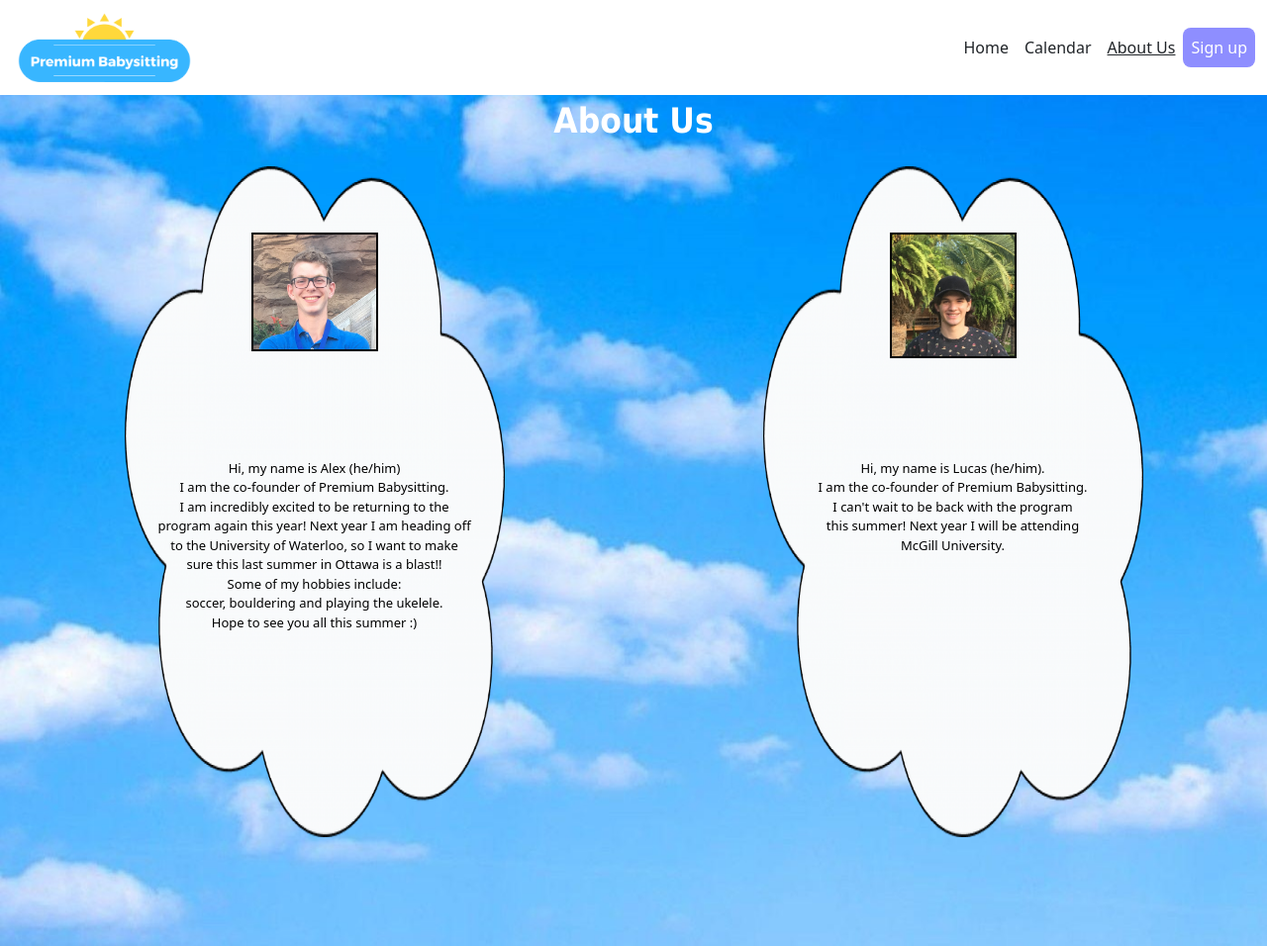
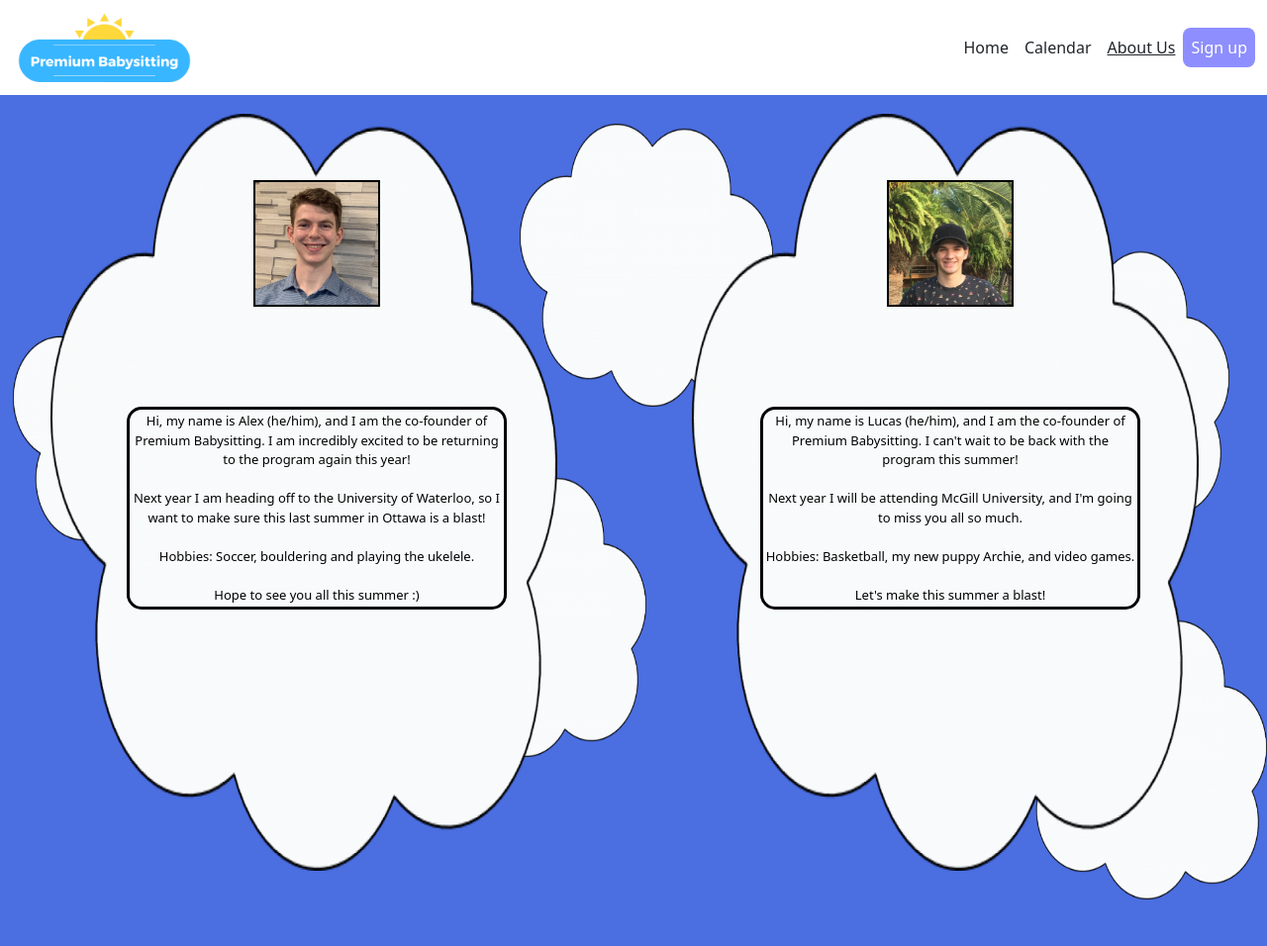
Before and after one commit to alexcholmsky/PB_Camp_Website, a Django app: page /aboutus/ in a window 1280 px wide. Shown: the whole page at 99% size. Run offline with Django 3.2, Linux system fonts and the light colour scheme; some libraries are stand-ins or nearby versions.

Commit message:
Animations done

```diff
--- a/schedule/static/schedule/css/base.css
+++ b/schedule/static/schedule/css/base.css
@@ -75,8 +75,8 @@
     }
 
     to {
-        height: 71vh;
-        width: 30vw;
+        height: 80vh;
+        width: 40vw;
         top: 2vh;
     }
 }
@@ -135,7 +135,7 @@
         opacity: 0;
     }
 
-    50% {
+    90% {
         opacity: 0;
     }
 
@@ -169,15 +169,15 @@
 
     display: grid;
     grid-template-columns: repeat(2, 1fr);
-    gap: 10px;
     grid-auto-rows: minmax(100px, auto);
-    height:72vh;
+    height:100%;
+
     /* position: relative; */
 }
 
 .grid > div {
     text-align: center;
-    padding: 20px 0;
+    padding: 20px;
 
   }
 
@@ -190,8 +190,12 @@
 .profile {
     position: absolute;
     top: 33vh;
+    width: 30vw;
     color: black;
-    font-size: small;
+    font-size: 13px;
+    border: 3px solid black;
+    padding: 2px;
+    border-radius: 15px;
 
 }
 
@@ -213,7 +217,7 @@
     }
 
     to {
-        left: 25vw;
+        left: 70vw;
     }
 }
 
@@ -237,6 +241,7 @@
 #clouds {
     position: absolute;
     overflow: visible;
+
 }
 
 #cloud1{
@@ -284,13 +289,14 @@
 }
 
 #cloud9{
-    left: -59vw;
+    left: -66vw;
     top: 55vh;
 }
 
 #cloud10{
     left: -39vw;
-    top: 35vh;
+    top: 40vh;
+    z-index: -1;
 }
 
 #cloud11{
--- a/schedule/templates/schedule/aboutus.html
+++ b/schedule/templates/schedule/aboutus.html
@@ -1,48 +1,65 @@
 {% extends "schedule/base.html" %}
 {% load static %}
+
 {% block content%}
+<div id='cloudsbackground'>
+    <div id='clouds' class='slide-in'>
+        <img id='cloud1'  class='aclouds' src={% static 'schedule/images/cloud_clipart.png' %}>
+        <img id='cloud2'  class='aclouds ' src={% static 'schedule/images/cloud_clipart.png' %}>
+        <img id='cloud3'  class='aclouds' src={% static 'schedule/images/cloud_clipart.png' %}>
+        <img id='cloud4'  class='aclouds' src={% static 'schedule/images/cloud_clipart.png' %}>
+        <img id='cloud5'  class='aclouds' src={% static 'schedule/images/cloud_clipart.png' %}>
+        <img id='cloud6'  class='aclouds' src={% static 'schedule/images/cloud_clipart.png' %}>
+        <img id='cloud7'  class='aclouds' src={% static 'schedule/images/cloud_clipart.png' %}>
+        <img id='cloud8'  class='aclouds' src={% static 'schedule/images/cloud_clipart.png' %}>
+        <img id='cloud9'  class='aclouds cloud-grow' src={% static 'schedule/images/cloud_clipart.png' %}>
+        <img id='cloud10' class='aclouds' src={% static 'schedule/images/cloud_clipart.png' %}>
+        <img id='cloud11' class='aclouds' src={% static 'schedule/images/cloud_clipart.png' %}>
+        <img id='cloud12' class='aclouds cloud-grow' src={% static 'schedule/images/cloud_clipart.png' %}>
+</div>
 
-<div class='wrapper'>
-    <div class='header'>
-        About Us
-    </div>
-<div class='grid'>
+
+    <div class='grid fade-in-text'>
         <div id='alex' class='container '>
-            <img id= 'alexcloud' class='aboutBox' src={% static 'schedule/images/cloud_clipart.png' %}>
-                <img class='headshot' id='aleximage' src={% static 'schedule/images/headshot_alex.jpg' %}>
-                <p class='profile fade-in' id='atext'> Hi, my name is Alex (he/him) <br> I am the co-founder of Premium Babysitting. <br>
-                I am incredibly excited to be returning to the <br> program again this year! Next year I am heading off <br> to the University
-                of Waterloo, so I want to make <br> sure this last summer in Ottawa is a blast!! <br> Some of my hobbies include: <br> soccer,
-                bouldering and playing the ukelele. <br> Hope to see you all this summer :)
+            <img class='headshot' id='aleximage' src={% static 'schedule/images/Linkedin_alex_headshot.jpeg' %}>
+                <p class='profile fade-in' id='atext'> Hi, my name is Alex (he/him), and I am the co-founder of Premium Babysitting.
+                I am incredibly excited to be returning to the program again this year!
+                <br>
+                <br>
+                Next year I am heading off to the University of Waterloo, so I want to make sure
+                this last summer in Ottawa is a blast!
+                <br>
+                <br>
+                Hobbies: Soccer, bouldering and playing the ukelele.
+                <br>
+                <br>
+                Hope to see you all this summer :)
                 </p>
 
         </div>
 
         <div id='lucas' class='container'>
-            <img id='lucascloud'  class='aboutBox' src={% static 'schedule/images/cloud_clipart.png' %}>
-                <img class='headshot' id='lucasimage' src={% static 'schedule/images/lucas_headshot.jpg' %}>
-                <p class='profile fade-in' id='ltext'> Hi, my name is Lucas (he/him). <br> I am the co-founder of Premium Babysitting. <br>
-                I can't wait to be back with the program <br> this summer! Next year I will be attending <br> McGill University.  </p>
+            <img class='headshot' id='lucasimage' src={% static 'schedule/images/lucas_headshot.jpg' %}>
+                <p class='profile fade-in' id='ltext'> Hi, my name is Lucas (he/him), and I am the co-founder of Premium Babysitting.
+                I can't wait to be back with the program this summer!
+                <br>
+                <br>
+                Next year I will be attending McGill University, and I'm going
+                to miss you all so much.
+                <br>
+                <br>
+                Hobbies: Basketball, my new puppy Archie, and video games.
+                <br>
+                <br>
+                Let's make this summer a blast!
         </div>
+    </div>
+
 </div>
-</div>
+{% endblock%}
 
-{% comment %} <div>
-    <video class='aboutVideo' muted autoplay loop>
-        <source src={% static "schedule/images/website_vid.MP4" %}>
-    </video>
-</div> {% endcomment %}
-
-{% endblock %}
-
-{% block javascriptvar %}
+{% block javascriptvar%}
 <script>
 var activeTab = 'aboutUsButton'
 </script>
-{% endblock%}
-
-{% block javascriptmethod %}
-<script>
-addBGImage("url({% static 'schedule/images/Cloud_wallpaper.jpg' %})")
-</script>
 {% endblock %}
```
Also changed, not shown: schedule/templates/schedule/signup.html (deleted, +0 -46 lines), schedule/static/schedule/images/Linkedin_alex_headshot.jpeg (added), schedule/static/schedule/images/lucas_headshot.jpg.
